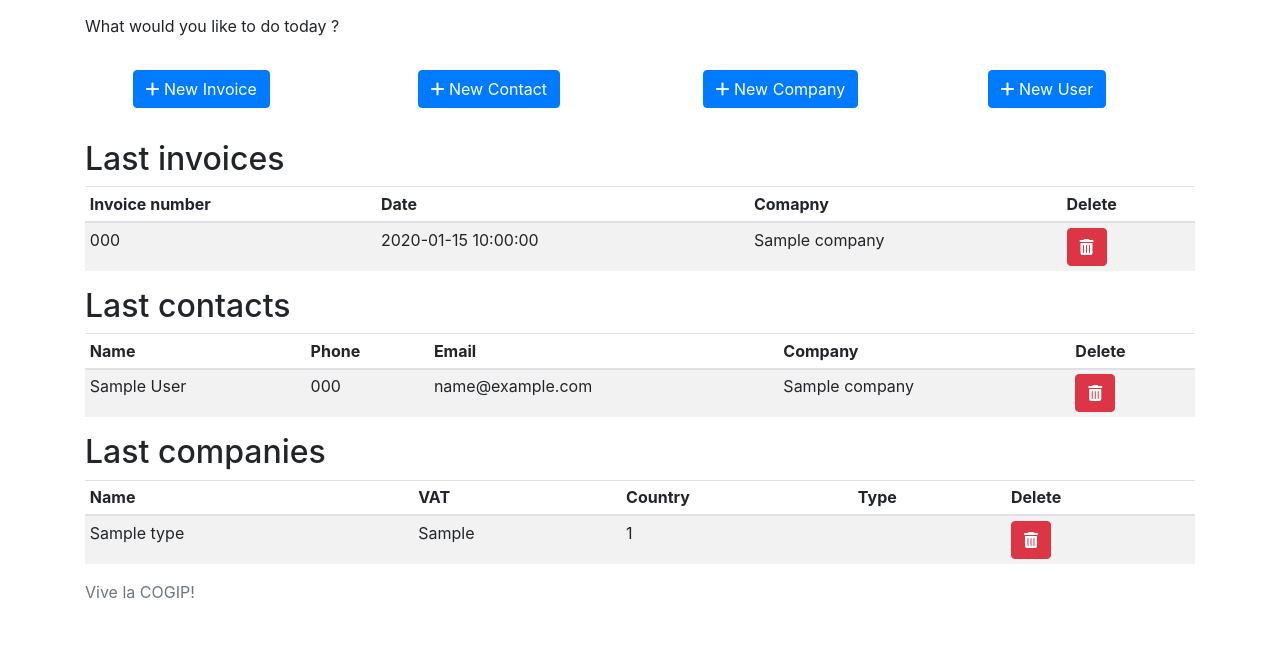
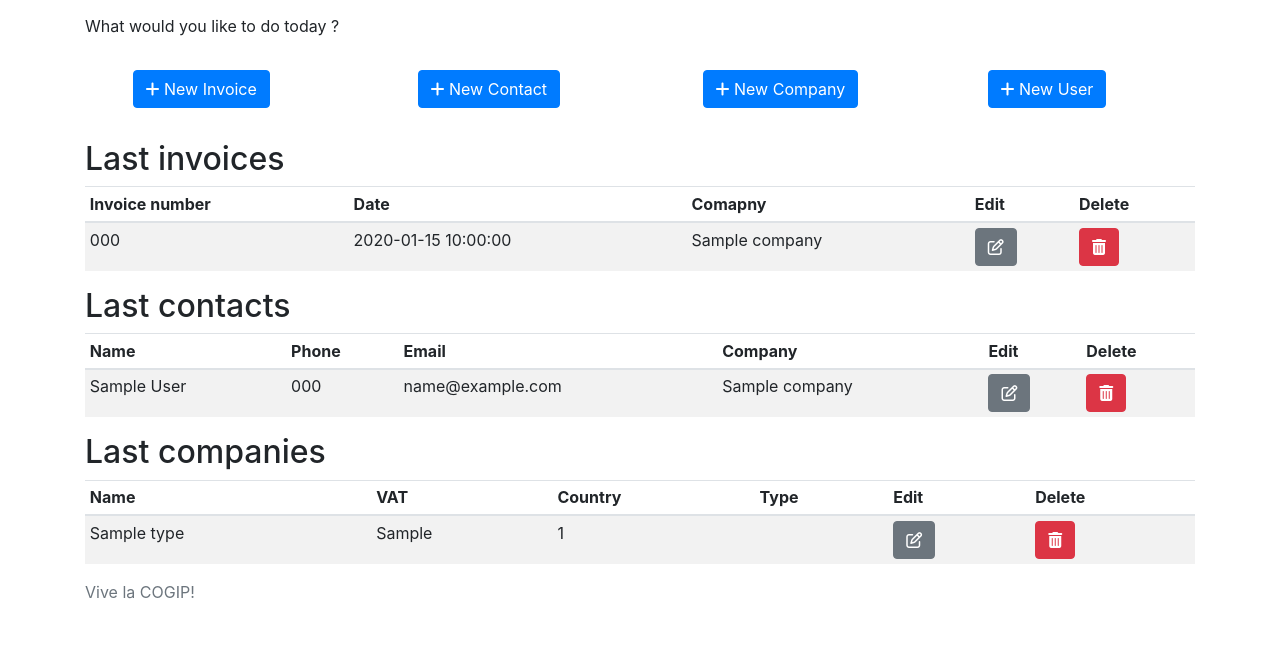
Before and after one commit to jcruz97/COGIP-app, a PHP site: page /cogip/admin in a window 1280 px wide. Shown: the part 154-800 px from the top of the page. Run offline with PHP 8.4, Linux system fonts and the light colour scheme; the visitor is signed in with stand-in values (Sample User, id 1); tables that the repository leaves empty or names only in its code hold one stand-in row (values such as "Sample post"); some libraries are stand-ins or nearby versions.

Commit message:
Admin Edit (visual only)

```diff
--- a/app/views/admin/index.php
+++ b/app/views/admin/index.php
@@ -42,6 +42,7 @@
                     <th>Date</th>
                     <th>Comapny</th>
                     <?php if (isset($_SESSION['user_type']) && $_SESSION['user_type'] == '1') : ?>
+                        <th>Edit</th>
                         <th>Delete</th>
                     <?php endif; ?>
                 </tr>
@@ -54,7 +55,12 @@
                         <td><?= $invoice->name ?></td>
                         <?php if (isset($_SESSION['user_type']) && $_SESSION['user_type'] == '1') : ?>
                             <td>
-                                <form class="pull-right" action="<?= URLROOT ?>/invoices/delete/<?= intval($invoice->invoiceId) ?>" method="post">
+                                <form action="<?= URLROOT ?>/invoices/edit/<?= intval($invoice->invoiceId) ?>" method="post">
+                                    <input type="submit" class="btn btn-secondary" style="font-family: FontAwesome" value="&#xf044">
+                                </form>
+                            </td>
+                            <td>
+                                <form action="<?= URLROOT ?>/invoices/delete/<?= intval($invoice->invoiceId) ?>" method="post">
                                     <input type="submit" class="btn btn-danger" style="font-family: FontAwesome" value="&#xf2ed">
                                 </form>
                             </td>
@@ -75,6 +81,7 @@
                     <th>Email</th>
                     <th>Company</th>
                     <?php if (isset($_SESSION['user_type']) && $_SESSION['user_type'] == '1') : ?>
+                        <th>Edit</th>
                         <th>Delete</th>
                     <?php endif; ?>
                 </tr>
@@ -87,6 +94,11 @@
                         <td><?= $person->email ?></td>
                         <td><?= $person->name ?></td>
                         <?php if (isset($_SESSION['user_type']) && $_SESSION['user_type'] == '1') : ?>
+                            <td>
+                                <form action="<?= URLROOT ?>/people/edit/<?= intval($invoice->invoiceId) ?>" method="post">
+                                    <input type="submit" class="btn btn-secondary" style="font-family: FontAwesome" value="&#xf044">
+                                </form>
+                            </td>
                             <td>
                                 <form class="pull-right" action="<?= URLROOT ?>/people/delete/<?= intval($person->personId) ?>" method="post">
                                     <input type="submit" class="btn btn-danger" style="font-family: FontAwesome" value="&#xf2ed">
@@ -109,6 +121,7 @@
                     <th>Country</th>
                     <th>Type</th>
                     <?php if (isset($_SESSION['user_type']) && $_SESSION['user_type'] == '1') : ?>
+                        <th>Edit</th>
                         <th>Delete</th>
                     <?php endif; ?>
                 </tr>
@@ -122,6 +135,11 @@
                         <td><?= $company->type ?></td>
                         <?php if (isset($_SESSION['user_type']) && $_SESSION['user_type'] == '1') : ?>
                             <td>
+                                <form action="<?= URLROOT ?>/companies/edit/<?= intval($invoice->invoiceId) ?>" method="post">
+                                    <input type="submit" class="btn btn-secondary" style="font-family: FontAwesome" value="&#xf044">
+                                </form>
+                            </td>
+                            <td>
                                 <form class="pull-right" action="<?= URLROOT ?>/companies/delete/<?= intval($company->companyId) ?>" method="post">
                                     <input type="submit" class="btn btn-danger" style="font-family: FontAwesome" value="&#xf2ed">
                                 </form>
```
